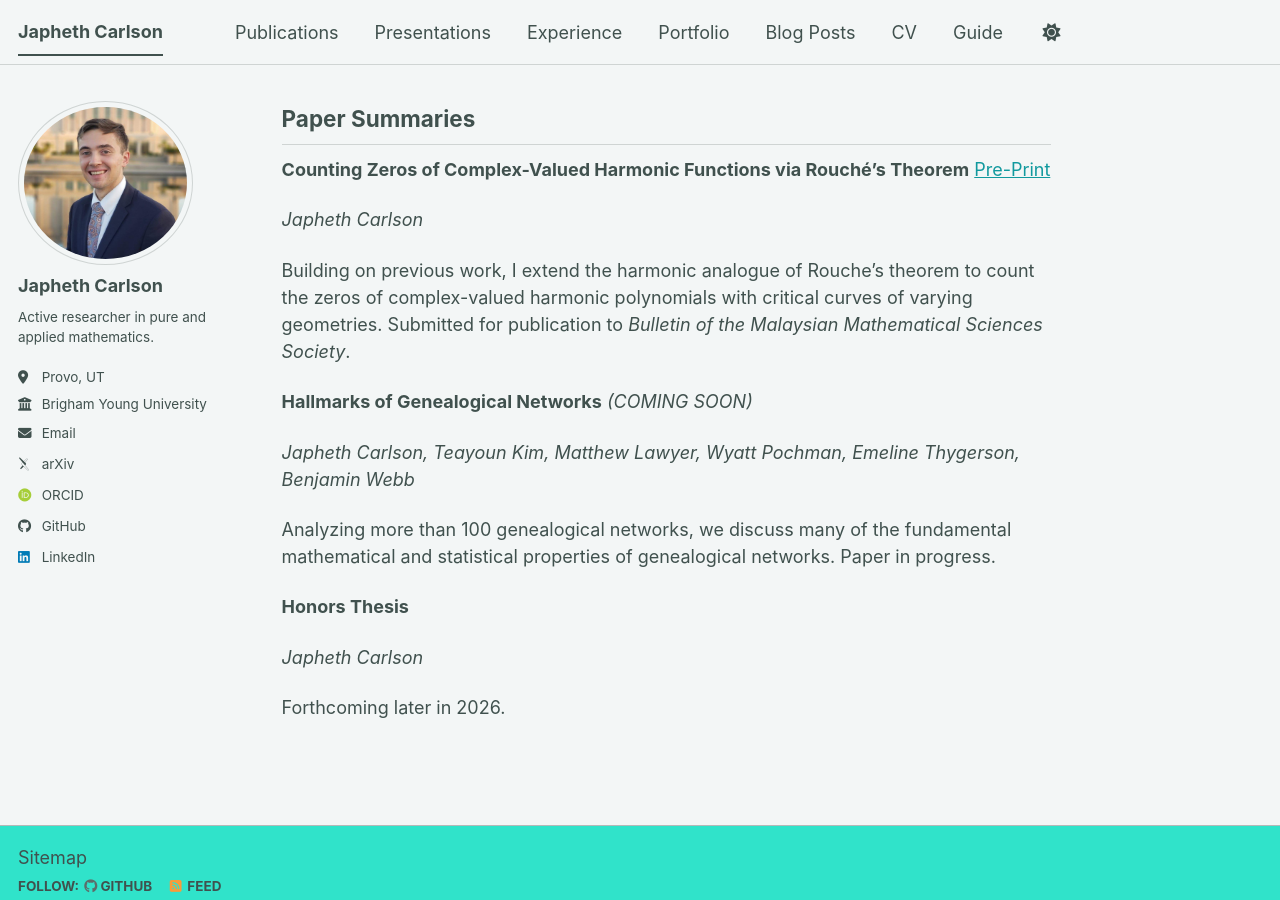
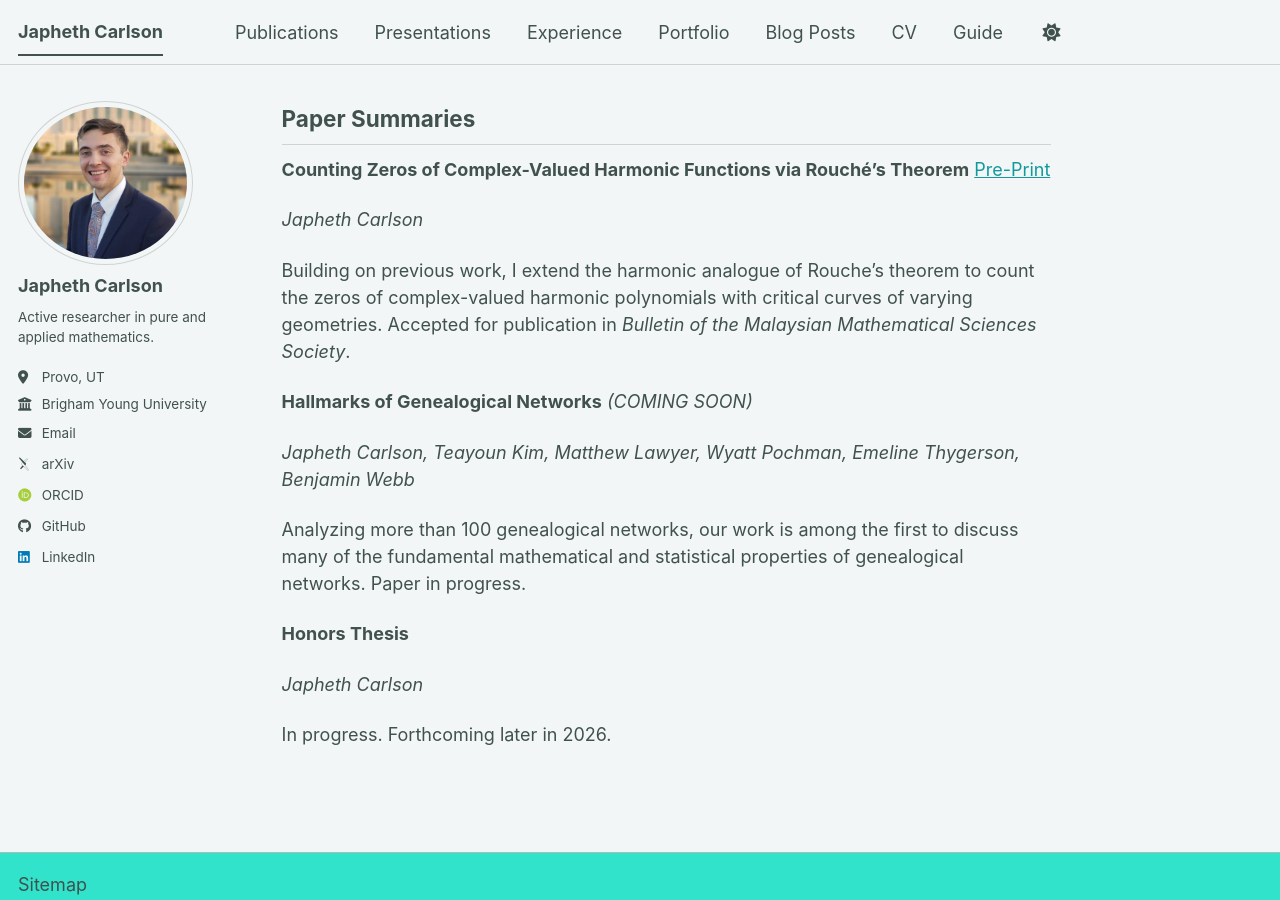
Before and after one commit to jrc117/jrc117.github.io, a Jekyll site: the page built from _pages/about.md, in a window 1280 px wide and 900 px high, scrolled down 1307 px. Built offline with Jekyll 4.4.1, drawn with Linux system fonts in a browser that asks for light colours; some web fonts are replaced; a script bundle is joined from its source files by our own code; library files that are not in the unit come from our copies.

Commit message:
Update publication status and descriptions in about.md

```diff
--- a/_pages/about.md
+++ b/_pages/about.md
@@ -56,18 +56,18 @@ Paper Summaries
 
 _Japheth Carlson_
 
-Building on previous work, I extend the harmonic analogue of Rouche's theorem to count the zeros of complex-valued harmonic polynomials with critical curves of varying geometries.  Submitted for publication to _Bulletin of the Malaysian Mathematical Sciences Society_.
+Building on previous work, I extend the harmonic analogue of Rouche's theorem to count the zeros of complex-valued harmonic polynomials with critical curves of varying geometries.  Accepted for publication in _Bulletin of the Malaysian Mathematical Sciences Society_.
 
 
 **Hallmarks of Genealogical Networks** _(COMING SOON)_
 
 _Japheth Carlson, Teayoun Kim, Matthew Lawyer, Wyatt Pochman, Emeline Thygerson, Benjamin Webb_
 
-Analyzing more than 100 genealogical networks, we discuss many of the fundamental mathematical and statistical properties of genealogical networks.  Paper in progress.
+Analyzing more than 100 genealogical networks, our work is among the first to discuss many of the fundamental mathematical and statistical properties of genealogical networks.  Paper in progress.
 
 
 **Honors Thesis**
 
 _Japheth Carlson_
 
-Forthcoming later in 2026.
+In progress.  Forthcoming later in 2026.
```
